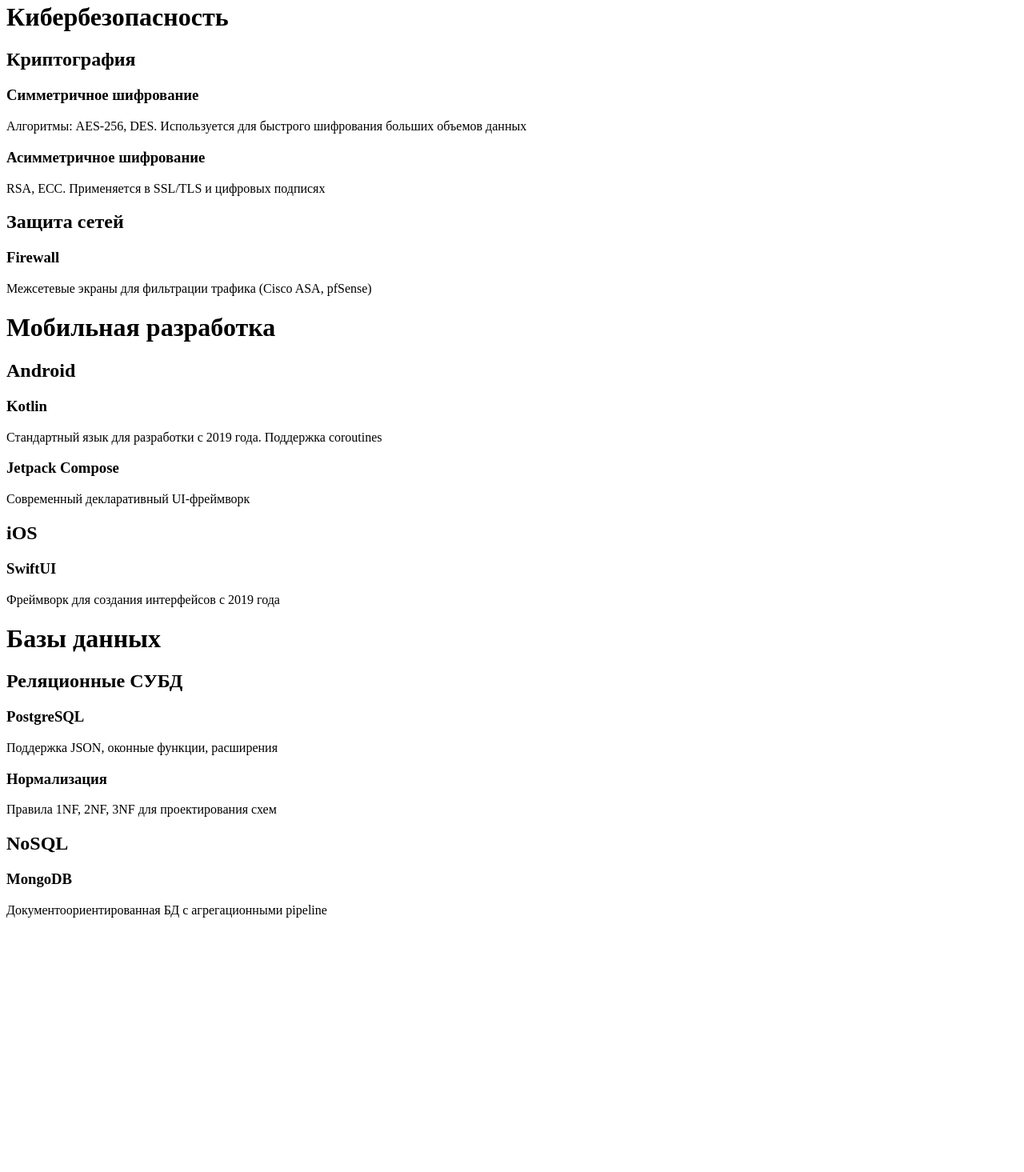
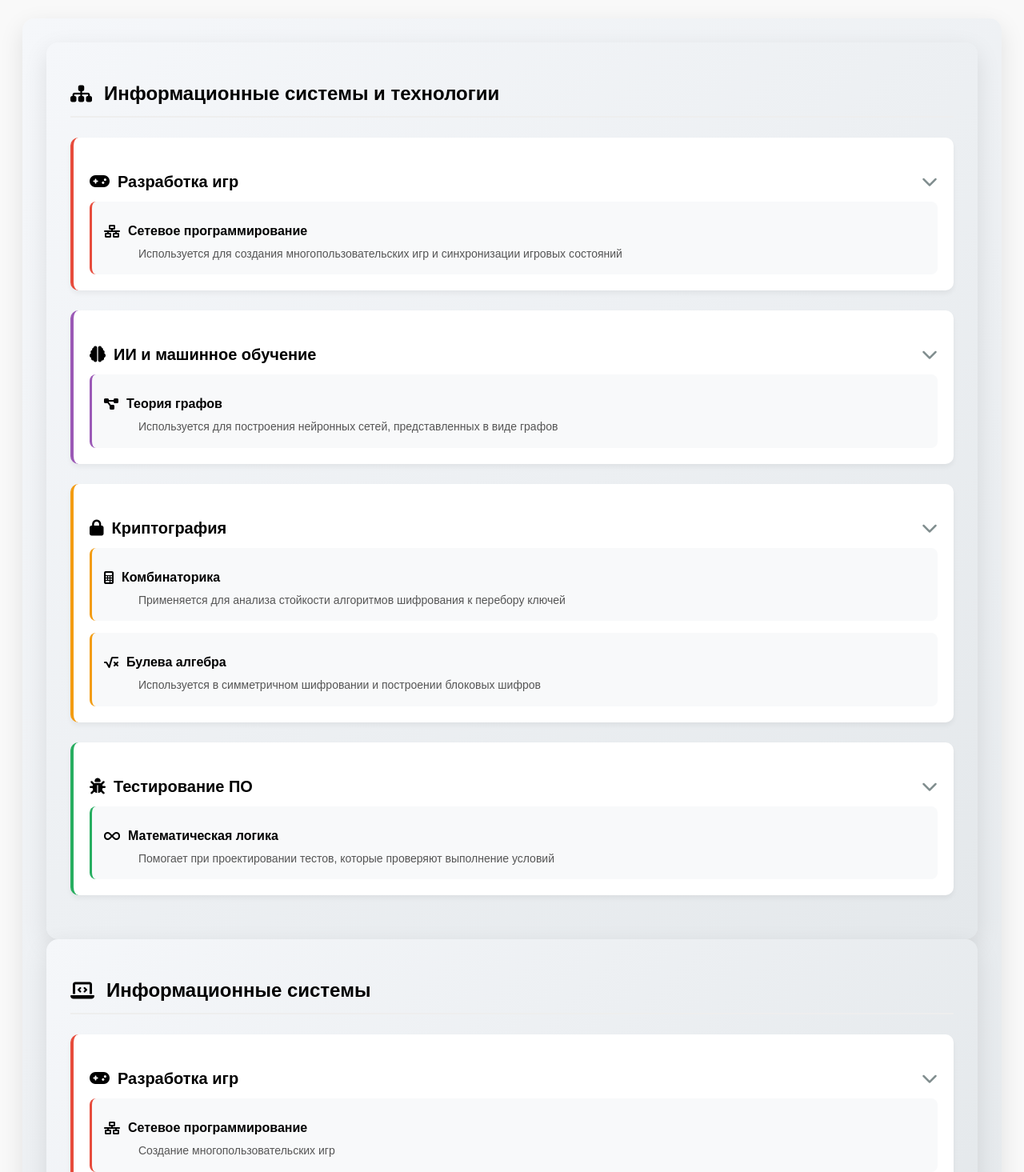
Before and after one commit to angelina-end/knowledge-map, a plain HTML site: page index.html in a window 1280 px wide. Shown: the part 5-1470 px from the top of the page at 80% size. Before the commit the page ends 1168 px from the top, so only its background shows below. Drawn offline with Linux system fonts and the light colour scheme.

Commit message:
Update index.html

```diff
--- a/index.html
+++ b/index.html
@@ -1,74 +1,100 @@
+<!DOCTYPE html>
+<html lang="ru">
+<head>
+  <meta charset="UTF-8">
+  <meta name="viewport" content="width=device-width, initial-scale=1.0">
+  <title>Интерактивная карта знаний</title>
+  <link rel="stylesheet" href="https://cdnjs.cloudflare.com/ajax/libs/font-awesome/6.4.0/css/all.min.css">
+  <link rel="stylesheet" href="styles.css">
+</head>
+<body>
   <div class="knowledge-map">
-  <h1>Кибербезопасность</h1>
+
+
+
+
+<div class="knowledge-map">
+  <h1><i class="fas fa-sitemap"></i> Информационные системы и технологии</h1>
 
   <div class="section">
-    <h2>Криптография</h2>
+    <h2><i class="fas fa-gamepad"></i> Разработка игр</h2>
     <div class="topic">
-      <h3>Симметричное шифрование</h3>
-      <p>Алгоритмы: AES-256, DES. Используется для быстрого шифрования больших объемов данных</p>
-    </div>
-    <div class="topic">
-      <h3>Асимметричное шифрование</h3>
-      <p>RSA, ECC. Применяется в SSL/TLS и цифровых подписях</p>
+      <h3><i class="fas fa-network-wired"></i> Сетевое программирование</h3>
+      <p>Используется для создания многопользовательских игр и синхронизации игровых состояний</p>
     </div>
   </div>
 
   <div class="section">
-    <h2>Защита сетей</h2>
+    <h2><i class="fas fa-brain"></i> ИИ и машинное обучение</h2>
     <div class="topic">
-      <h3>Firewall</h3>
-      <p>Межсетевые экраны для фильтрации трафика (Cisco ASA, pfSense)</p>
+      <h3><i class="fas fa-project-diagram"></i> Теория графов</h3>
+      <p>Используется для построения нейронных сетей, представленных в виде графов</p>
+    </div>
+  </div>
+
+  <div class="section">
+    <h2><i class="fas fa-lock"></i> Криптография</h2>
+    <div class="topic">
+      <h3><i class="fas fa-calculator"></i> Комбинаторика</h3>
+      <p>Применяется для анализа стойкости алгоритмов шифрования к перебору ключей</p>
+    </div>
+    <div class="topic">
+      <h3><i class="fas fa-square-root-alt"></i> Булева алгебра</h3>
+      <p>Используется в симметричном шифровании и построении блоковых шифров</p>
+    </div>
+  </div>
+
+  <div class="section">
+    <h2><i class="fas fa-bug"></i> Тестирование ПО</h2>
+    <div class="topic">
+      <h3><i class="fas fa-infinity"></i> Математическая логика</h3>
+      <p>Помогает при проектировании тестов, которые проверяют выполнение условий</p>
     </div>
   </div>
 </div>
 
+<!DOCTYPE html>
+<html lang="ru">
+<head>
+    <meta charset="UTF-8">
+    <meta name="viewport" content="width=device-width, initial-scale=1.0">
+    <title>Навигационные карты знаний</title>
+    <link rel="stylesheet" href="https://cdnjs.cloudflare.com/ajax/libs/font-awesome/6.4.0/css/all.min.css">
+    <link rel="stylesheet" href="styles/main.css">
+</head>
+<body>
 
-
+<!-- Карта 1 -->
 <div class="knowledge-map">
-  <h1>Мобильная разработка</h1>
+    <h1><i class="fas fa-laptop-code"></i> Информационные системы</h1>
 
     <div class="section">
-    <h2>Android</h2>
+        <h2><i class="fas fa-gamepad"></i> Разработка игр</h2>
         <div class="topic">
-      <h3>Kotlin</h3>
-      <p>Стандартный язык для разработки с 2019 года. Поддержка coroutines</p>
-    </div>
-    <div class="topic">
-      <h3>Jetpack Compose</h3>
-      <p>Современный декларативный UI-фреймворк</p>
-    </div>
-  </div>
-
-  <div class="section">
-    <h2>iOS</h2>
-    <div class="topic">
-      <h3>SwiftUI</h3>
-      <p>Фреймворк для создания интерфейсов с 2019 года</p>
+            <h3><i class="fas fa-network-wired"></i> Сетевое программирование</h3>
+            <p>Создание многопользовательских игр</p>
         </div>
     </div>
 </div>
 
-
+<!-- Карта 2 -->
 <div class="knowledge-map">
-  <h1>Базы данных</h1>
+    <h1><i class="fas fa-shield-alt"></i> Кибербезопасность</h1>
 
     <div class="section">
-    <h2>Реляционные СУБД</h2>
+        <h2><i class="fas fa-lock"></i> Криптография</h2>
         <div class="topic">
-      <h3>PostgreSQL</h3>
-      <p>Поддержка JSON, оконные функции, расширения</p>
+            <h3><i class="fas fa-key"></i> Шифрование</h3>
+            <p>Алгоритмы AES, RSA</p>
         </div>
-    <div class="topic">
-      <h3>Нормализация</h3>
-      <p>Правила 1NF, 2NF, 3NF для проектирования схем</p>
     </div>
 </div>
 
-  <div class="section">
-    <h2>NoSQL</h2>
-    <div class="topic">
-      <h3>MongoDB</h3>
-      <p>Документоориентированная БД с агрегационными pipeline</p>
+<script src="scripts/app.js"></script>
+</body>
+</html>
+
  </div>
-  </div>
-</div>
+  <script src="script.js"></script>
+</body>
+</html>
```
Lines whose indentation alone changed are shown as unchanged.
